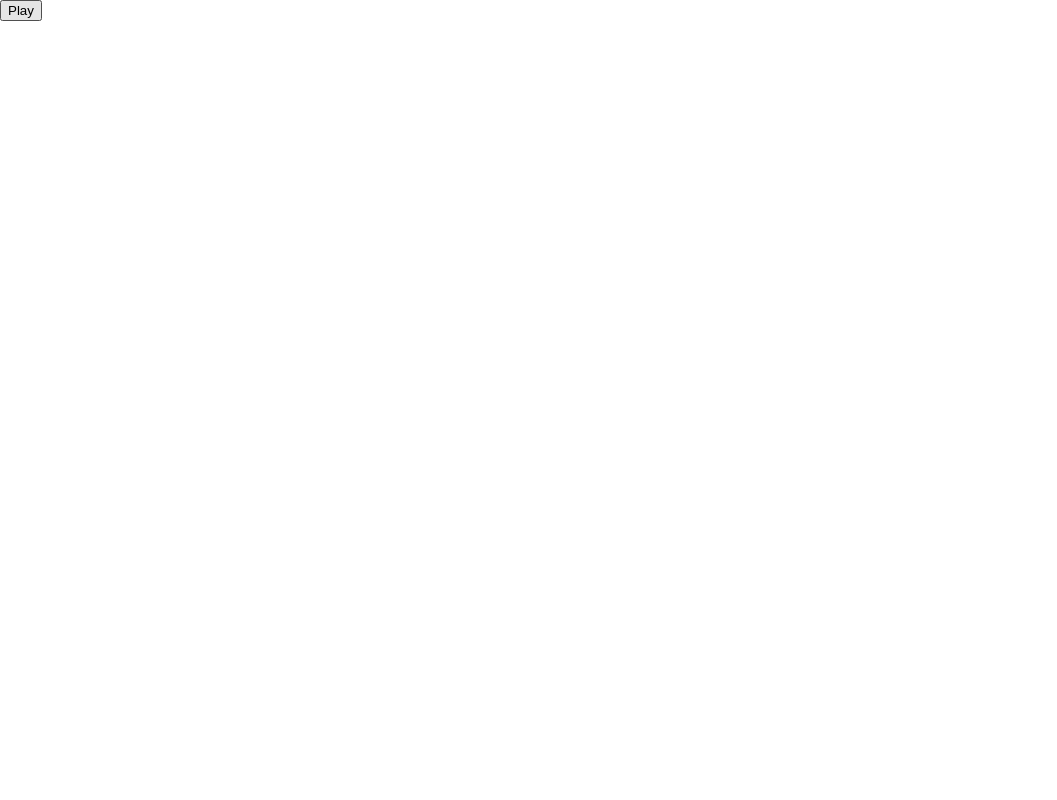
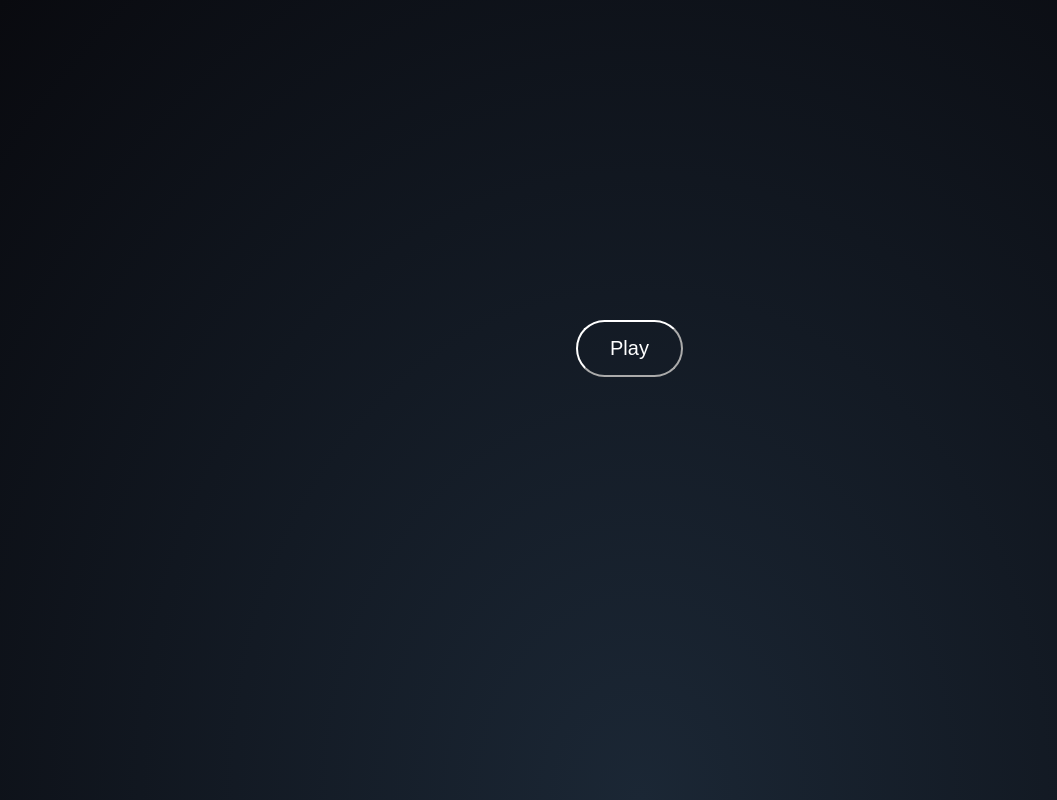
Before and after one commit to putrawitama/space, a plain HTML site: page index.html in a window 1280 px wide. Shown: the whole page, without its empty margins (0-1057 px from the left). Drawn offline with Linux system fonts and the light colour scheme.

Commit message:
button play & background

```diff
--- a/game.js
+++ b/game.js
@@ -183,11 +183,13 @@
                     if((this.top < player.bottom) && (this.top > player.top) ||
                         (this.bottom > player.top) && (this.bottom < player.bottom)){
                         gameArea.stop();
+                        showGameOver();
                     }
                 }else if(this.name === "vertical"){
                     if((this.left < player.right) && (this.left > player.left) ||
                         (this.right > player.left) && (this.right < player.right)){
                         gameArea.stop();
+                        showGameOver();
                     }
                 }
             };
@@ -206,6 +208,14 @@
             ctx.font = "bold 20px Arial";
             ctx.fillStyle = "green";
             ctx.fillText("Level : "+manager.level, 40, 30);
+
+        }
+
+        function showGameOver()
+        {
+            ctx.font = "bold 60px Arial";
+            ctx.fillStyle = "red";
+            ctx.fillText("Game Over", (gameArea.canvas.width/2)-175, (gameArea.canvas.height/2)-30);
 
         }
 
--- a/index.html
+++ b/index.html
@@ -6,17 +6,36 @@
     <meta http-equiv="X-UA-Compatible" content="ie=edge">
     <title>Document</title>
     <style>
+      html {
+        height: 100%;
+        background: radial-gradient(ellipse at bottom, #1b2735 0%, #090a0f 100%);
+      }
       html, body {
           padding: 0; margin: 0;
           overflow:hidden;
       }
-        canvas{
+        /*canvas{
             background-color: grey;
+        }*/
+        .button { /* Green */
+            background: none;
+            border-color: white;
+            color: white;
+            padding: 15px 32px;
+            text-align: center;
+            text-decoration: none;
+            display: inline-block;
+            font-size: 20px;
+            margin-top: 25%;
+    margin-left: 45%;
+            cursor: pointer;
+            border-radius: 30px;
         }
+
     </style>
     <script src="game.js"></script>
 </head>
 <body>
-  <button onclick="startGame()">Play</button>
+  <button class="button" onclick="startGame()">Play</button>
 </body>
 </html>
```
